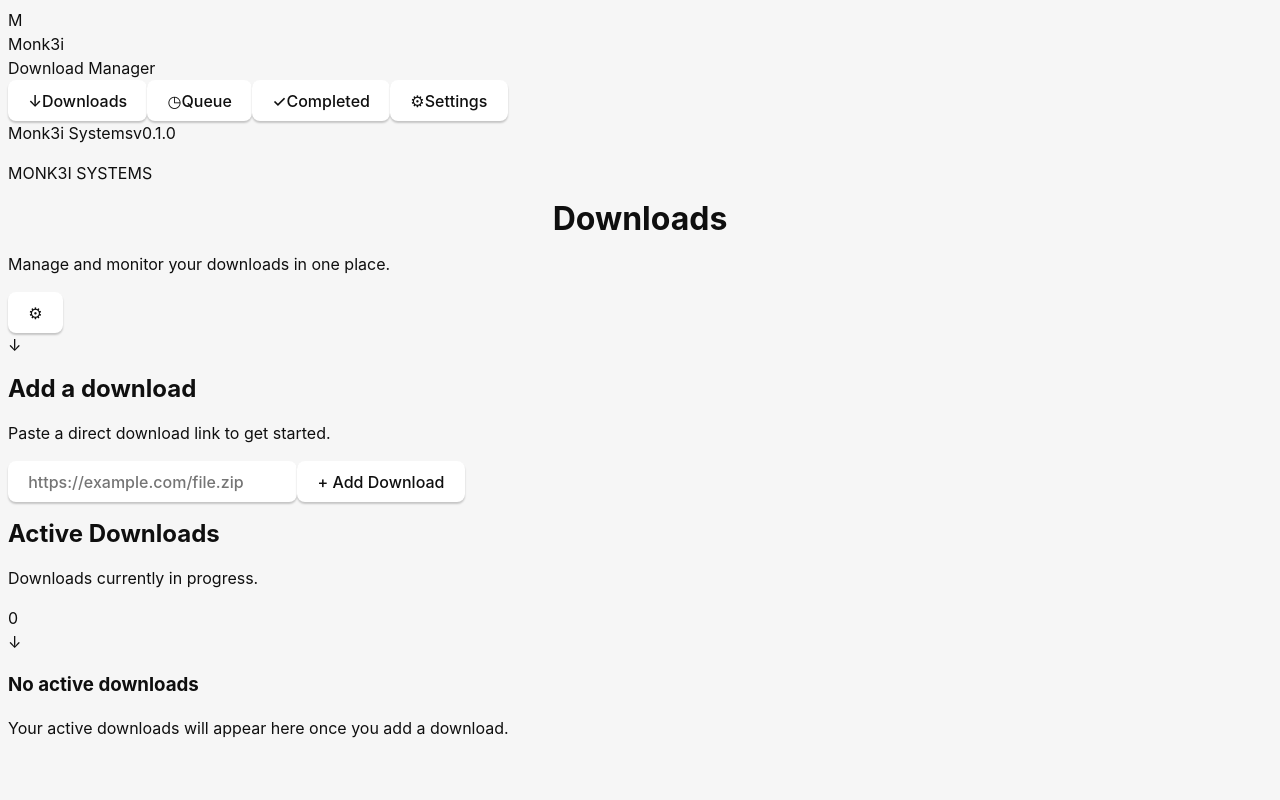
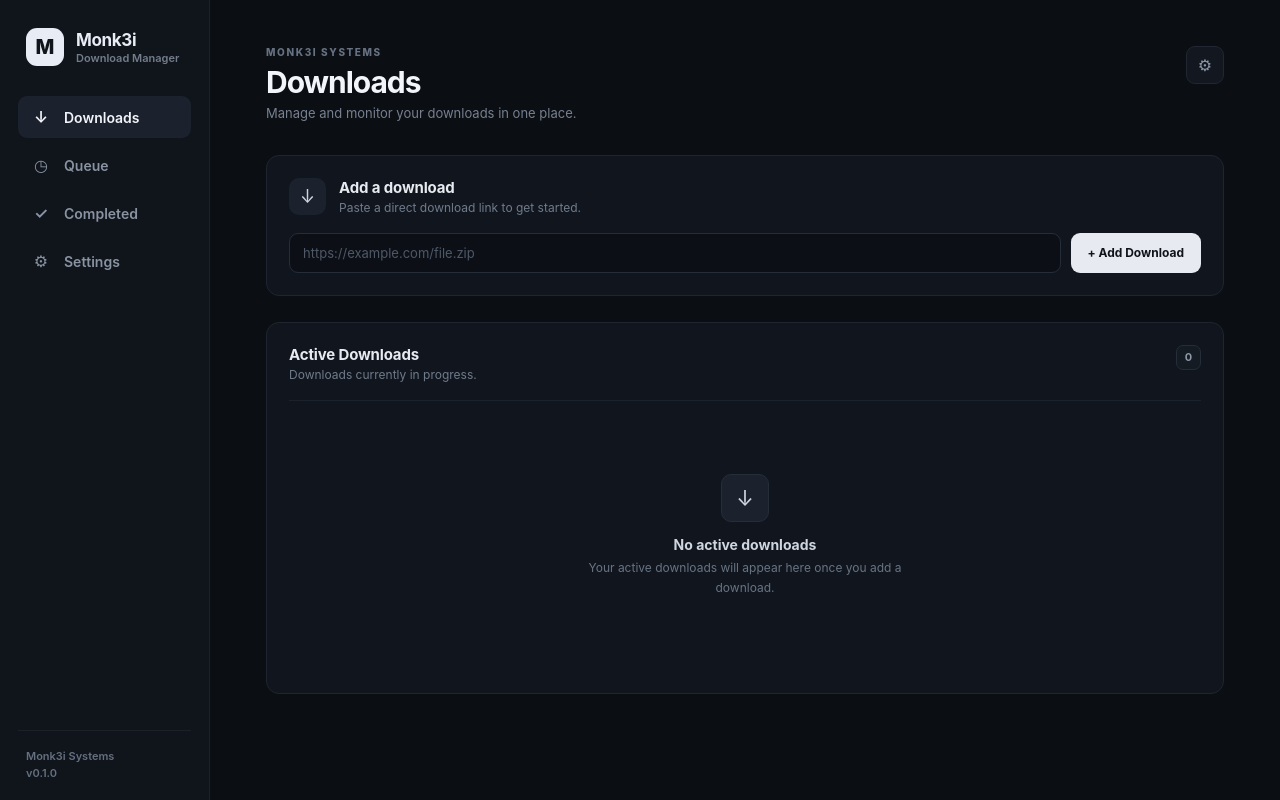
Before and after one commit to storybound-maker/Monk3i-Download-Manager, a React (Vite) app in the folder desktop/: page / in a window 1280 px wide. Built offline with nearby package versions, Linux system fonts and the light colour scheme.

Commit message:
Build initial Monk3i Download Manager styling

```diff
--- a/desktop/src/App.css
+++ b/desktop/src/App.css
@@ -1,116 +1,362 @@
-.logo.vite:hover {
-  filter: drop-shadow(0 0 2em #747bff);
-}
-
-.logo.react:hover {
-  filter: drop-shadow(0 0 2em #61dafb);
-}
 :root {
-  font-family: Inter, Avenir, Helvetica, Arial, sans-serif;
-  font-size: 16px;
-  line-height: 24px;
-  font-weight: 400;
-
-  color: #0f0f0f;
-  background-color: #f6f6f6;
-
+  font-family: Inter, ui-sans-serif, system-ui, -apple-system, BlinkMacSystemFont, "Segoe UI", sans-serif;
+  color: #e8edf5;
+  background: #0b0e13;
   font-synthesis: none;
   text-rendering: optimizeLegibility;
   -webkit-font-smoothing: antialiased;
   -moz-osx-font-smoothing: grayscale;
-  -webkit-text-size-adjust: 100%;
 }
 
-.container {
+* {
+  box-sizing: border-box;
+}
+
+html,
+body,
+#root {
+  width: 100%;
+  min-width: 900px;
+  min-height: 100%;
   margin: 0;
-  padding-top: 10vh;
+}
+
+body {
+  min-height: 100vh;
+  overflow: hidden;
+  background: #0b0e13;
+}
+
+button,
+input {
+  font: inherit;
+}
+
+button {
+  border: 0;
+}
+
+.app-shell {
+  display: flex;
+  min-height: 100vh;
+  background: #0b0e13;
+}
+
+.sidebar {
+  display: flex;
+  width: 248px;
+  min-height: 100vh;
+  flex-direction: column;
+  border-right: 1px solid #1b212b;
+  background: #10141b;
+  padding: 28px 18px 20px;
+}
+
+.brand {
+  display: flex;
+  align-items: center;
+  gap: 12px;
+  padding: 0 8px 30px;
+}
+
+.brand-mark {
+  display: grid;
+  width: 38px;
+  height: 38px;
+  place-items: center;
+  border-radius: 11px;
+  background: #e8edf5;
+  color: #10141b;
+  font-size: 20px;
+  font-weight: 800;
+}
+
+.brand-name {
+  font-size: 17px;
+  font-weight: 750;
+  letter-spacing: -0.02em;
+}
+
+.brand-subtitle {
+  margin-top: 1px;
+  color: #737d8c;
+  font-size: 11px;
+  font-weight: 600;
+}
+
+.sidebar-nav {
   display: flex;
   flex-direction: column;
+  gap: 6px;
+}
+
+.nav-item {
+  display: flex;
+  width: 100%;
+  align-items: center;
+  gap: 12px;
+  border-radius: 9px;
+  padding: 11px 12px;
+  background: transparent;
+  color: #8993a2;
+  cursor: pointer;
+  font-size: 14px;
+  font-weight: 600;
+  text-align: left;
+  transition: background 0.15s ease, color 0.15s ease;
+}
+
+.nav-item:hover {
+  background: #171c25;
+  color: #dfe5ee;
+}
+
+.nav-item.active {
+  background: #1b222d;
+  color: #f1f4f8;
+}
+
+.nav-icon {
+  display: grid;
+  width: 22px;
+  place-items: center;
+  color: currentColor;
+  font-size: 16px;
+}
+
+.sidebar-footer {
+  display: flex;
+  margin-top: auto;
+  flex-direction: column;
+  gap: 3px;
+  border-top: 1px solid #1b212b;
+  padding: 18px 8px 0;
+  color: #657080;
+  font-size: 11px;
+  font-weight: 600;
+}
+
+.main-content {
+  width: 100%;
+  min-width: 0;
+  overflow: auto;
+  padding: 46px 56px 56px;
+}
+
+.topbar {
+  display: flex;
+  max-width: 1100px;
+  align-items: flex-start;
+  justify-content: space-between;
+  margin: 0 auto 34px;
+}
+
+.eyebrow {
+  margin: 0 0 7px;
+  color: #667181;
+  font-size: 10px;
+  font-weight: 800;
+  letter-spacing: 0.16em;
+}
+
+h1,
+h2,
+h3,
+p {
+  margin-top: 0;
+}
+
+.topbar h1 {
+  margin-bottom: 5px;
+  color: #f2f5f9;
+  font-size: 30px;
+  line-height: 1.15;
+  letter-spacing: -0.035em;
+}
+
+.page-description {
+  margin-bottom: 0;
+  color: #778191;
+  font-size: 13px;
+}
+
+.icon-button {
+  display: grid;
+  width: 38px;
+  height: 38px;
+  place-items: center;
+  border: 1px solid #202733;
+  border-radius: 9px;
+  background: #121720;
+  color: #8d97a6;
+  cursor: pointer;
+  font-size: 16px;
+  transition: border-color 0.15s ease, color 0.15s ease;
+}
+
+.icon-button:hover {
+  border-color: #303a49;
+  color: #e0e6ee;
+}
+
+.add-card,
+.downloads-panel {
+  max-width: 1100px;
+  margin: 0 auto;
+  border: 1px solid #1e2530;
+  border-radius: 13px;
+  background: #11161e;
+}
+
+.add-card {
+  margin-bottom: 26px;
+  padding: 22px;
+}
+
+.add-card-copy {
+  display: flex;
+  align-items: center;
+  gap: 13px;
+  margin-bottom: 18px;
+}
+
+.add-icon,
+.empty-icon {
+  display: grid;
+  flex: 0 0 auto;
+  place-items: center;
+  border-radius: 10px;
+  background: #1b222d;
+  color: #cdd5df;
+}
+
+.add-icon {
+  width: 37px;
+  height: 37px;
+  font-size: 18px;
+}
+
+.add-card h2,
+.downloads-panel h2 {
+  margin-bottom: 3px;
+  color: #e7ebf1;
+  font-size: 15px;
+  letter-spacing: -0.01em;
+}
+
+.add-card p,
+.section-heading p {
+  margin-bottom: 0;
+  color: #707b8b;
+  font-size: 12px;
+}
+
+.url-row {
+  display: flex;
+  gap: 10px;
+}
+
+.url-input {
+  width: 100%;
+  min-width: 0;
+  border: 1px solid #252d39;
+  border-radius: 9px;
+  outline: none;
+  background: #0c1016;
+  color: #e6ebf2;
+  padding: 11px 13px;
+  font-size: 13px;
+  transition: border-color 0.15s ease, box-shadow 0.15s ease;
+}
+
+.url-input::placeholder {
+  color: #4e5867;
+}
+
+.url-input:focus {
+  border-color: #465365;
+  box-shadow: 0 0 0 3px rgba(90, 105, 125, 0.12);
+}
+
+.primary-button {
+  flex: 0 0 auto;
+  border-radius: 9px;
+  background: #e7ebf1;
+  color: #10141a;
+  cursor: pointer;
+  padding: 0 17px;
+  font-size: 12px;
+  font-weight: 750;
+  transition: background 0.15s ease, transform 0.1s ease;
+}
+
+.primary-button:hover {
+  background: #ffffff;
+}
+
+.primary-button:active {
+  transform: translateY(1px);
+}
+
+.downloads-panel {
+  min-height: 360px;
+  padding: 22px;
+}
+
+.section-heading {
+  display: flex;
+  align-items: flex-start;
+  justify-content: space-between;
+  padding-bottom: 18px;
+  border-bottom: 1px solid #1b222c;
+}
+
+.count-badge {
+  display: grid;
+  min-width: 25px;
+  height: 25px;
+  place-items: center;
+  border: 1px solid #252d38;
+  border-radius: 7px;
+  background: #151b23;
+  color: #8d97a5;
+  font-size: 11px;
+  font-weight: 700;
+}
+
+.empty-state {
+  display: flex;
+  min-height: 270px;
+  flex-direction: column;
+  align-items: center;
   justify-content: center;
   text-align: center;
 }
 
-.logo {
-  height: 6em;
-  padding: 1.5em;
-  will-change: filter;
-  transition: 0.75s;
+.empty-icon {
+  width: 48px;
+  height: 48px;
+  margin-bottom: 14px;
+  border: 1px solid #252d38;
+  font-size: 21px;
 }
 
-.logo.tauri:hover {
-  filter: drop-shadow(0 0 2em #24c8db);
+.empty-state h3 {
+  margin-bottom: 5px;
+  color: #cfd6df;
+  font-size: 14px;
 }
 
-.row {
-  display: flex;
-  justify-content: center;
+.empty-state p {
+  max-width: 330px;
+  margin-bottom: 0;
+  color: #687383;
+  font-size: 12px;
+  line-height: 1.6;
 }
 
-a {
-  font-weight: 500;
-  color: #646cff;
-  text-decoration: inherit;
-}
-
-a:hover {
-  color: #535bf2;
-}
-
-h1 {
-  text-align: center;
-}
-
-input,
-button {
-  border-radius: 8px;
-  border: 1px solid transparent;
-  padding: 0.6em 1.2em;
-  font-size: 1em;
-  font-weight: 500;
-  font-family: inherit;
-  color: #0f0f0f;
-  background-color: #ffffff;
-  transition: border-color 0.25s;
-  box-shadow: 0 2px 2px rgba(0, 0, 0, 0.2);
-}
-
-button {
-  cursor: pointer;
-}
-
-button:hover {
-  border-color: #396cd8;
-}
-button:active {
-  border-color: #396cd8;
-  background-color: #e8e8e8;
-}
-
-input,
-button {
-  outline: none;
-}
-
-#greet-input {
-  margin-right: 5px;
-}
-
-@media (prefers-color-scheme: dark) {
-  :root {
-    color: #f6f6f6;
-    background-color: #2f2f2f;
-  }
-
-  a:hover {
-    color: #24c8db;
-  }
-
-  input,
-  button {
-    color: #ffffff;
-    background-color: #0f0f0f98;
-  }
-  button:active {
-    background-color: #0f0f0f69;
+@media (max-width: 1050px) {
+  .main-content {
+    padding: 36px 30px 40px;
   }
 }
```
